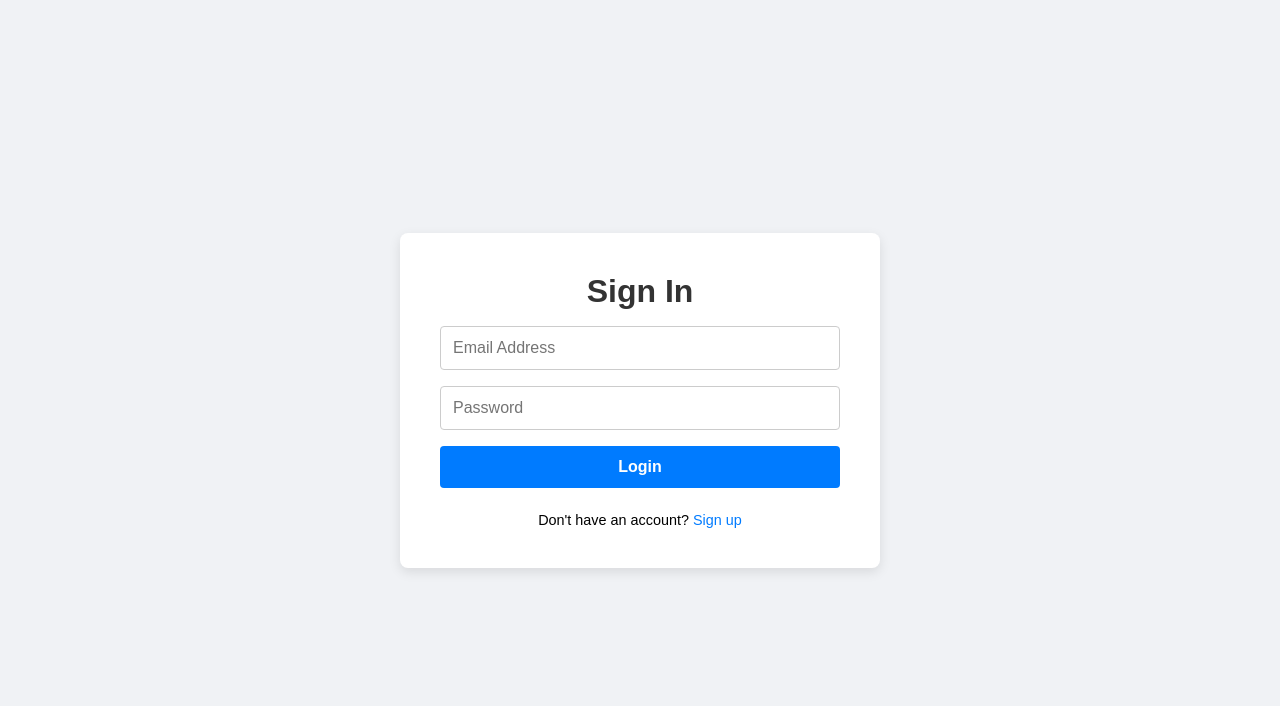
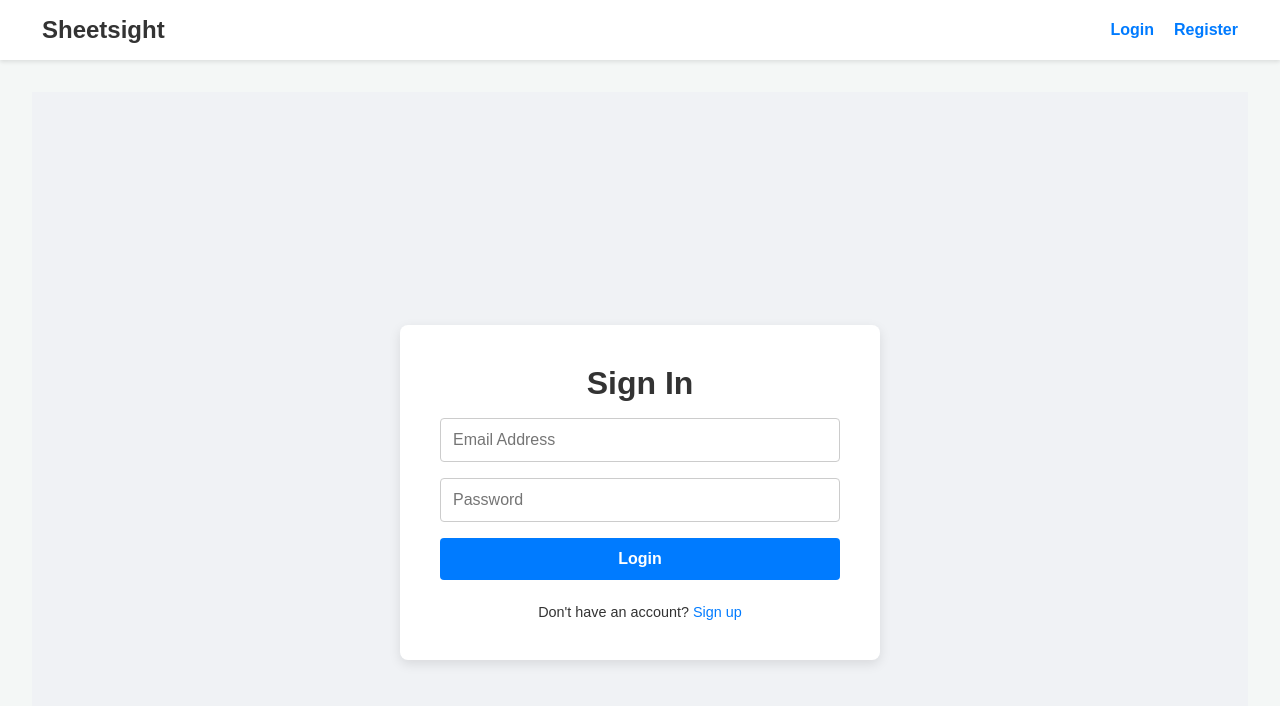
Before and after one commit to Ajay-g-nair/excel-analytics-platform, a React (Create React App) app in the folder client/: page /login in a window 1280 px wide. Shown: the top 706 px of the page. Built offline with nearby package versions, Linux system fonts and the light colour scheme.

Commit message:
Implement protected routes and dynamic navbar

```diff
--- a/client/src/App.js
+++ b/client/src/App.js
@@ -1,25 +1,107 @@
-import React from 'react';
-import { BrowserRouter as Router, Route, Routes } from 'react-router-dom';
-
+import React, { useState, useEffect } from 'react';
+import { BrowserRouter as Router, Route, Routes, Link, useNavigate } from 'react-router-dom';
 import Login from './pages/Login';
 import Register from './pages/Register';
 import Dashboard from './pages/Dashboard';
-import Analysis from './pages/Analysis'; // <-- Import the new page
+import ProtectedRoute from './components/ProtectedRoute';
 
+// The Main App component that contains the router
 function App() {
   return (
     <Router>
-      <div className="App">
-        <Routes>
-          <Route path="/login" element={<Login />} />
-          <Route path="/register" element={<Register />} />
-          <Route path="/" element={<Dashboard />} />
-          {/* This is the new route for the analysis page */}
-          <Route path="/analysis/:fileId" element={<Analysis />} />
-        </Routes>
-      </div>
+      <Layout />
     </Router>
   );
 }
 
+// A separate Layout component to handle navigation and state, which is a common practice
+const Layout = () => {
+  // Check the initial login state from localStorage
+  const [isLoggedIn, setIsLoggedIn] = useState(!!localStorage.getItem('token'));
+  const navigate = useNavigate();
+
+  // This effect will help update the nav bar if login state changes in another tab
+  useEffect(() => {
+    const handleStorageChange = () => {
+      setIsLoggedIn(!!localStorage.getItem('token'));
+    };
+    window.addEventListener('storage', handleStorageChange);
+    // Cleanup listener on component unmount
+    return () => {
+      window.removeEventListener('storage', handleStorageChange);
+    };
+  }, []);
+
+  const handleLogout = () => {
+    localStorage.removeItem('token');
+    setIsLoggedIn(false);
+    // Redirect to the login page after logout
+    navigate('/login');
+  };
+
+  // --- CSS STYLES ---
+  const appStyle = {
+    minHeight: '100vh',
+    backgroundColor: '#f4f7f6',
+    color: '#333'
+  };
+  const navStyle = {
+    backgroundColor: 'white',
+    padding: '1rem 2rem',
+    boxShadow: '0 2px 4px rgba(0,0,0,0.1)',
+    display: 'flex',
+    justifyContent: 'space-between',
+    alignItems: 'center'
+  };
+  const linkStyle = {
+    textDecoration: 'none',
+    color: '#007bff',
+    margin: '0 10px',
+    fontWeight: 'bold',
+    cursor: 'pointer'
+  };
+  const logoStyle = {
+    ...linkStyle,
+    fontSize: '1.5rem',
+    color: '#333'
+  };
+
+  return (
+    <div style={appStyle}>
+      <nav style={navStyle}>
+        <Link to="/" style={logoStyle}>Sheetsight</Link>
+        <div>
+          {isLoggedIn ? (
+            // If logged in, show Dashboard and Logout
+            <>
+              <Link to="/" style={linkStyle}>Dashboard</Link>
+              <span onClick={handleLogout} style={linkStyle}>Logout</span>
+            </>
+          ) : (
+            // If not logged in, show Login and Register
+            <>
+              <Link to="/login" style={linkStyle}>Login</Link>
+              <Link to="/register" style={linkStyle}>Register</Link>
+            </>
+          )}
+        </div>
+      </nav>
+      <main style={{ padding: '2rem' }}>
+        <Routes>
+          <Route path="/login" element={<Login setIsLoggedIn={setIsLoggedIn} />} />
+          <Route path="/register" element={<Register />} />
+          <Route
+            path="/"
+            element={
+              <ProtectedRoute>
+                <Dashboard />
+              </ProtectedRoute>
+            }
+          />
+        </Routes>
+      </main>
+    </div>
+  );
+};
+
 export default App;
--- /dev/null
+++ b/client/src/components/ProtectedRoute.js
@@ -0,0 +1,18 @@
+import React from 'react';
+import { Navigate } from 'react-router-dom';
+
+const ProtectedRoute = ({ children }) => {
+    // Check if the user's token exists in local storage
+    const token = localStorage.getItem('token');
+
+    // If there is no token, the user is not logged in.
+    // Redirect them to the /login page.
+    if (!token) {
+        return <Navigate to="/login" />;
+    }
+
+    // If there is a token, allow them to see the component they were trying to access.
+    return children;
+};
+
+export default ProtectedRoute;
--- a/client/src/pages/Login.js
+++ b/client/src/pages/Login.js
@@ -2,7 +2,8 @@ import React, { useState } from 'react';
 import axios from 'axios';
 import { useNavigate, Link } from 'react-router-dom';
 
-const Login = () => {
+// Note the new '{ setIsLoggedIn }' prop here
+const Login = ({ setIsLoggedIn }) => {
     const [formData, setFormData] = useState({ email: '', password: '' });
     const [message, setMessage] = useState('');
     const navigate = useNavigate();
@@ -13,9 +14,18 @@ const Login = () => {
         e.preventDefault();
         try {
             const res = await axios.post('https://sheetsight.onrender.com/api/users/login', formData);
+
+            // 1. Store the token
             localStorage.setItem('token', res.data.token);
+
+            // 2. THIS IS THE NEW LINE: Update the state in App.js to show the "Logout" button
+            setIsLoggedIn(true);
+
             setMessage('Login successful! Redirecting...');
+
+            // 3. Redirect to the dashboard
             navigate('/');
+
         } catch (err) {
             setMessage(err.response.data.msg || 'Something went wrong');
         }
```
